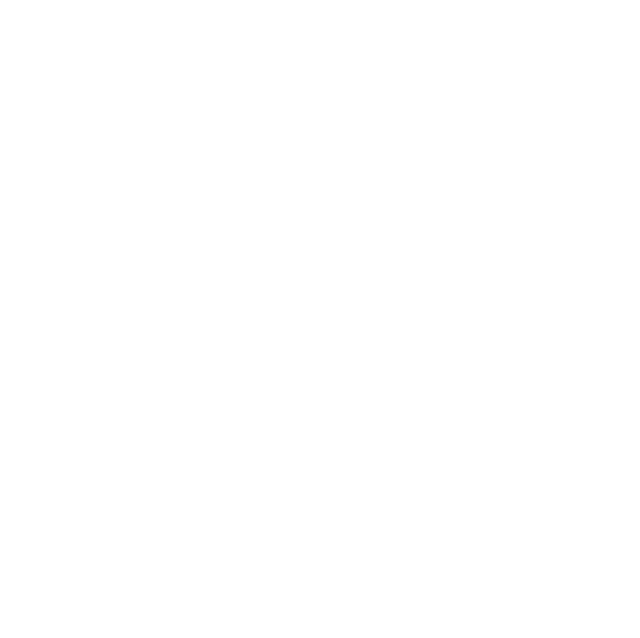
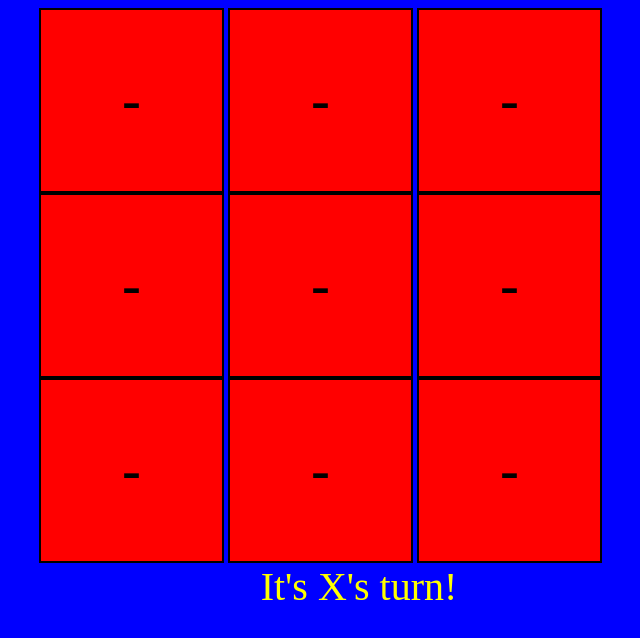
Before and after one commit to seanmcquaid/tictactoe, a plain HTML site: page index.html in a window 1280 px wide. Shown: the whole page, without its empty margins (281-921 px from the left). Drawn offline with Linux system fonts and the light colour scheme.

Commit message:
completed basic UI

```diff
--- a/index.html
+++ b/index.html
@@ -8,7 +8,25 @@
     <link rel="stylesheet" type="text/css" media="screen" href="styles.css" />
 </head>
 <body>
-
+    <div id="board">
+        <div class="board-row">
+            <button id="A1" class="square">-</button>
+            <button id="B1" class="square">-</button>
+            <button id="C1" class="square">-</button>
+        </div>
+        <div class="board-row">
+            <button id="A2" class="square">-</button>
+            <button id="B2" class="square">-</button>
+            <button id="C2" class="square">-</button>
+        </div>
+        <div class="board-row">
+            <button id="A3" class="square">-</button>
+            <button id="B3" class="square">-</button>
+            <button id="C3" class="square">-</button>
+        </div>
+    </div>
+    <!-- a message dive to hold messages we need to give to the player -->
+    <div id="message">It's X's turn!</div>
 
     <script src="scripts.js"></script>
 </body>
--- a/scripts.js
+++ b/scripts.js
@@ -0,0 +1,53 @@
+// ====== Global Variables ======
+// init game as player 1's turn
+let whoseTurn = 1;
+// make an array for both players and push each new square onto the appropriate array
+let playerOneSquares = [];
+let playerTwoSquares = [];
+
+const squares = document.getElementsByClassName("square");
+
+// squares is an array with 9 objects in it
+// each element is an html button element
+// this will return the window
+// this refers to the element referenced
+// console.log(this);
+
+for(let i = 0; i < squares.length; i++){
+    // console.log(squares[i]);
+    // now that we have all the squares individually (squares[i]),
+    // we can add an event listener to each one
+    // to add event listener:
+    // 1) what to listen to
+    // 2) add the event listener
+    // 3) first arg: what event to listen for
+    // 4) second arg: function to run if that event happens
+    // adds listener for EACH INDIVIDUAL SQUARE
+    squares[i].addEventListener("click", function(event){
+        // every JS event will give you the event object
+        // console.log(event);
+        // this in JS is the equiv of self in python
+        // this will return the squares[i]
+        // this is the thing clicked on
+        // console.log(this);
+        // check to see if the square is taken
+        if(this.innerHTML === "-"){
+            // it's not taken so see whose turn it is
+            if(whoseTurn === 1){
+                this.innerHTML = "X"; // update the DOM
+                whoseTurn = 2; // update JS
+                document.getElementById("message").innerHTML = "It's O's turn!"; // update the DOM
+                playerOneSquares.push(this.id); // this is referring to squares[i]'s id
+            } else {
+                this.innerHTML = "O";
+                whoseTurn = 1;
+                document.getElementById("message").innerHTML = "It's X's turn!";
+                playerTwoSquares.push(this.id);
+            }
+        } else{
+            document.getElementById("message").innerHTML = "Sorry, this square is taken!!";
+        }
+        console.log(playerOneSquares);
+        console.log(playerTwoSquares);
+    })
+}
--- a/styles.css
+++ b/styles.css
@@ -0,0 +1,29 @@
+body {
+    background-color: blue;
+}
+
+#board {
+    max-width: 640px;
+    min-width: 320px;
+    margin: auto;
+}
+
+.square{
+    background-color: red;
+    border: 2px solid black;
+    width: 185px;
+    height: 185px;
+    /* remove line from clicking our squares */
+    outline: none;
+    font-size: 60px;
+}
+
+.square:hover {
+    background-color: yellow;
+}
+
+#message {
+    text-align: center;
+    font-size: 40px;
+    color: yellow;
+}
```
